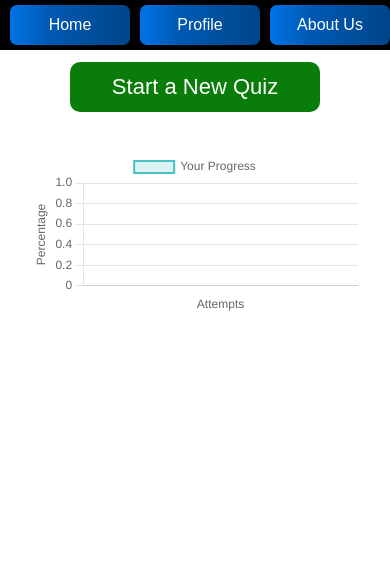
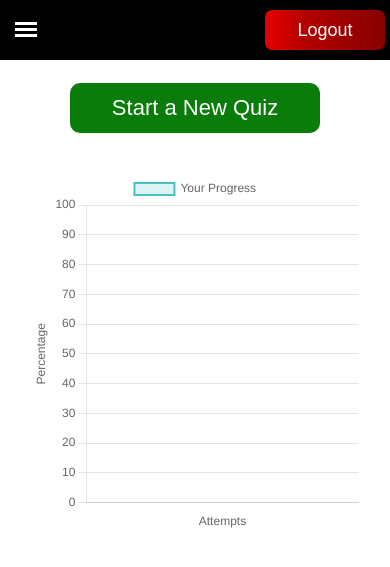
Before and after one commit to musarafhossain/QuizApp, a Flask app: page / in a window 390 px wide. Shown: the top 567 px of the page. Run offline with Flask 3, Linux system fonts and the light colour scheme; the visitor is signed in with stand-in values (Sample User, id 1); data that the repository does not hold is empty.

Commit message:
update responsive ui

```diff
--- a/static/css/dashboard.css
+++ b/static/css/dashboard.css
@@ -1,8 +1,11 @@
+@import url('https://fonts.googleapis.com/css?family=Varela+Round');
+
 /* Style the navbar */
 *{
     box-sizing: border-box;
     margin: 0;
     user-select: none;
+    font-family: 'Varela Round', sans-serif;
 }
 .navbar {
     overflow: hidden;
@@ -99,8 +102,133 @@
     position: relative;
 }
 
-canvas {
-    width: 100% !important;
-    height: auto !important;
+canvas{
+    height: 360px;
+}
 
+#openSidebarMenu, #sidebarMenu{
+    display: none;
 }
+
+/* Styles for mobile devices */
+@media only screen and (max-width: 768px) {
+    .navigate{
+        display: none;
+    }
+
+    #openSidebarMenu, #sidebarMenu{
+        display: block;
+    }
+
+    .new-quiz-button{
+        margin-top: 70px;
+    }
+
+    .header {
+        width: 100%;
+        background-color: #000;
+        position: fixed;
+        height: 60px!important;
+        justify-content: end;
+    }
+    #sidebarMenu {
+        height: 100%;
+        position: fixed;
+        left: 0;
+        top: 0;
+        width: 250px;
+        margin-top: 60px;
+        transform: translateX(-250px);
+        transition: transform 250ms ease-in-out;
+        background: linear-gradient(180deg, #FC466B 0%, #3F5EFB 100%);
+        z-index: 1;
+    }
+    .sidebarMenuInner{
+        margin:0;
+        padding:0;
+        border-top: 1px solid rgba(255, 255, 255, 0.10);
+    }
+    .sidebarMenuInner li{
+        list-style: none;
+        color: #fff;
+        text-transform: uppercase;
+        font-weight: bold;
+        padding: 20px;
+        cursor: pointer;
+        border-bottom: 1px solid rgba(255, 255, 255, 0.10);
+    }
+    .sidebarMenuInner li a{
+        color: #fff;
+        text-transform: uppercase;
+        font-weight: bold;
+        cursor: pointer;
+        text-decoration: none;
+    }
+    input[type="checkbox"]:checked ~ #sidebarMenu {
+        transform: translateX(0);
+    }
+
+    input[type=checkbox] {
+        transition: all 0.3s;
+        box-sizing: border-box;
+        display: none;
+    }
+    .sidebarIconToggle {
+        transition: all 0.3s;
+        box-sizing: border-box;
+        cursor: pointer;
+        position: absolute;
+        z-index: 99;
+        height: 100%;
+        width: 100%;
+        top: 22px;
+        left: 15px;
+        height: 22px;
+        width: 22px;
+    }
+    .spinner {
+        transition: all 0.3s;
+        box-sizing: border-box;
+        position: absolute;
+        height: 3px;
+        width: 100%;
+        background-color: #fff;
+    }
+    .horizontal {
+        transition: all 0.3s;
+        box-sizing: border-box;
+        position: relative;
+        float: left;
+        margin-top: 3px;
+    }
+    .diagonal.part-1 {
+        position: relative;
+        transition: all 0.3s;
+        box-sizing: border-box;
+        float: left;
+    }
+    .diagonal.part-2 {
+        transition: all 0.3s;
+        box-sizing: border-box;
+        position: relative;
+        float: left;
+        margin-top: 3px;
+    }
+    input[type=checkbox]:checked ~ .sidebarIconToggle > .horizontal {
+        transition: all 0.3s;
+        box-sizing: border-box;
+        opacity: 0;
+    }
+    input[type=checkbox]:checked ~ .sidebarIconToggle > .diagonal.part-1 {
+        transition: all 0.3s;
+        box-sizing: border-box;
+        transform: rotate(135deg);
+        margin-top: 8px;
+    }
+    input[type=checkbox]:checked ~ .sidebarIconToggle > .diagonal.part-2 {
+        transition: all 0.3s;
+        box-sizing: border-box;
+        transform: rotate(-135deg);
+        margin-top: -9px;
+    }
+}
--- a/static/js/dashboard.js
+++ b/static/js/dashboard.js
@@ -22,23 +22,32 @@ const myChart = new Chart(ctx, {
     },
     options: {
         responsive: true, // Make the chart responsive
-        maintainAspectRatio: true, // Allow the chart to change aspect ratio
+        maintainAspectRatio: false,
         scales: {
             x: {
                 beginAtZero: true,
                 title: {
                     display: true,
                     text: 'Attempts'
+                },
+                ticks: {
+                    autoSkipPadding: 10 // Set the interval between the ticks
                 }
             },
             y: {
                 beginAtZero: true,
+                min: 0,      // Set the minimum value for the y-axis
+                max: 100,    // Set the maximum value for the y-axis
                 title: {
                     display: true,
                     text: 'Percentage'
+                },
+                ticks: {
+                    stepSize: 10 // Show y-axis ticks at intervals of 5
                 }
             }
         }
     }
 });
+
 };
--- a/templates/dashboard.html
+++ b/templates/dashboard.html
@@ -7,12 +7,19 @@
     <link rel="stylesheet" type="text/css" href="{{ url_for('static', filename='css/dashboard.css') }}">
     <title>Dashboard</title>
     <script src="https://cdn.jsdelivr.net/npm/chart.js"></script>
+    <style>
+
+        .large-column {
+            overflow-x: scroll;
+        }
+
+    </style>
 </head>
 
 <body>
 
     <!-- Navbar -->
-    <div class="navbar">
+    <div class="navbar header">
         <!-- Left side links -->
         <div class="navigate">
         <a href="/">Home</a>
@@ -23,14 +30,34 @@
         <!-- Right side link (Logout button) -->
         <a href="/logout" class="right">Logout</a>
     </div>
+    <input type="checkbox" class="openSidebarMenu" id="openSidebarMenu">
+    <label for="openSidebarMenu" class="sidebarIconToggle">
+        <div class="spinner diagonal part-1"></div>
+        <div class="spinner horizontal"></div>
+        <div class="spinner diagonal part-2"></div>
+    </label>
+    <div id="sidebarMenu">
+        <ul class="sidebarMenuInner">
+            <li><a href="/">Home</a></li>
+            <li><a href="#profile" target="_blank">Profile</a></li>
+            <li><a href="#about" target="_blank">About Us</a></li>
+            <li><a href="#contact" target="_blank">Contact Us</a></li>
+        </ul>
+    </div>
 
     <!-- Page content -->
     <div class="new-quiz-button">
         <a class="quiz-button" href="/quiz" class="right">Start a New Quiz</a>
     </div>
     <div class="details-section">
-        <div class="chart-container">
-            <canvas id="myChart"></canvas>
+        <div class="chart-box">
+            <div class="chart-container">
+                <div class="large-column">
+                    <div class="container">
+                        <canvas id="myChart"></canvas>
+                    </div>
+                </div>
+            </div>
         </div>
     </div>
     <script src="{{ url_for('static', filename='js/dashboard.js') }}"></script>
```
